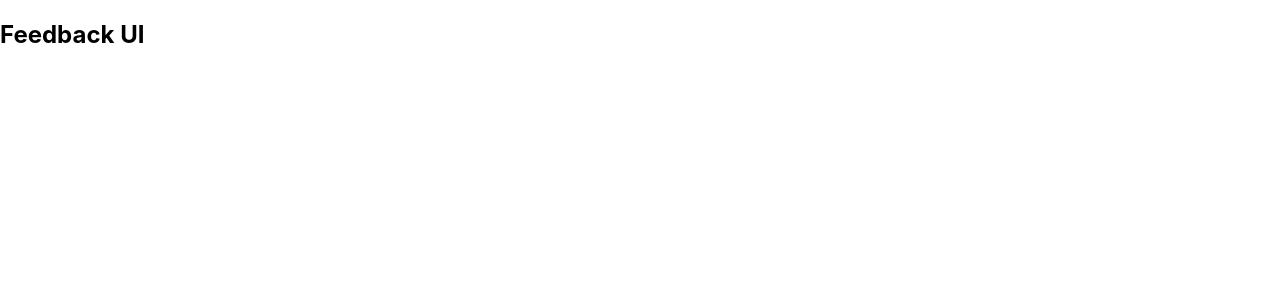
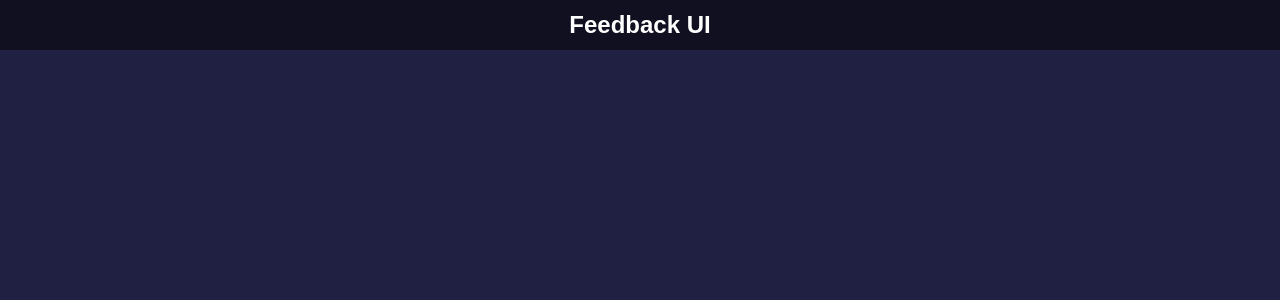
Before and after one commit to Am1d1v/ReactFeedbackProject, a React (Create React App) app: page / in a window 1280 px wide. Shown: the top 300 px of the page. Built offline with nearby package versions, Linux system fonts and the light colour scheme.

Commit message:
Header Styles Added

```diff
--- a/src/components/Header.jsx
+++ b/src/components/Header.jsx
@@ -1,11 +1,11 @@
-
+import './HeaderStyles.css';
 
 function Header(props) {
 
     const {text} = props;
 
   return (
-    <header>
+    <header className="header">
         <div className="container">
             <h2>{text}</h2>
         </div>
--- /dev/null
+++ b/src/components/HeaderStyles.css
@@ -0,0 +1,11 @@
+
+
+.header{
+    background-color: rgba(0, 0, 0, 0.5);
+    color: #fff;
+    width: 100vw;
+    height: 50px;
+    display: flex;
+    justify-content: center;
+    align-items: center;
+}
--- a/src/index.css
+++ b/src/index.css
@@ -1,13 +1,20 @@
-body {
+
+
+* {
+  box-sizing: border-box;
+  padding: 0;
   margin: 0;
-  font-family: -apple-system, BlinkMacSystemFont, 'Segoe UI', 'Roboto', 'Oxygen',
-    'Ubuntu', 'Cantarell', 'Fira Sans', 'Droid Sans', 'Helvetica Neue',
-    sans-serif;
-  -webkit-font-smoothing: antialiased;
-  -moz-osx-font-smoothing: grayscale;
 }
 
-code {
-  font-family: source-code-pro, Menlo, Monaco, Consolas, 'Courier New',
-    monospace;
+body {
+  font-family: 'Poping', sans-serif;
+  background-color: #202142;
+  color: #fff;
+  display: flex;
+  justify-content: center;
+  align-items: center;
 }
+
+ul {
+  list-style: none;
+}
```
